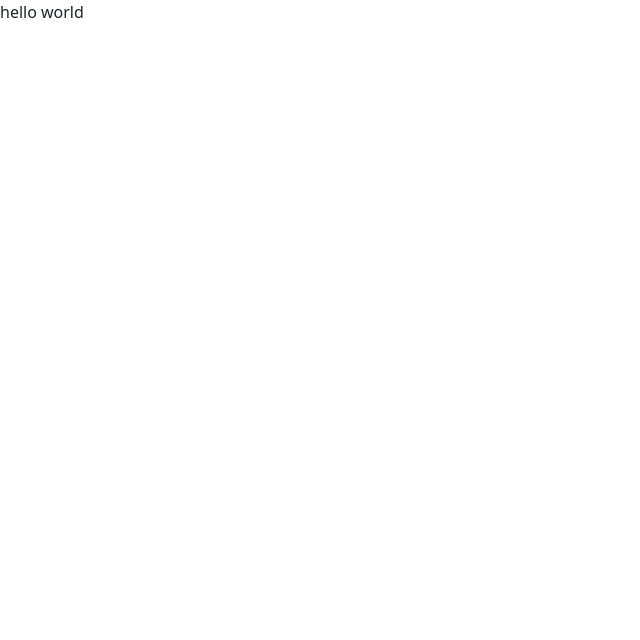
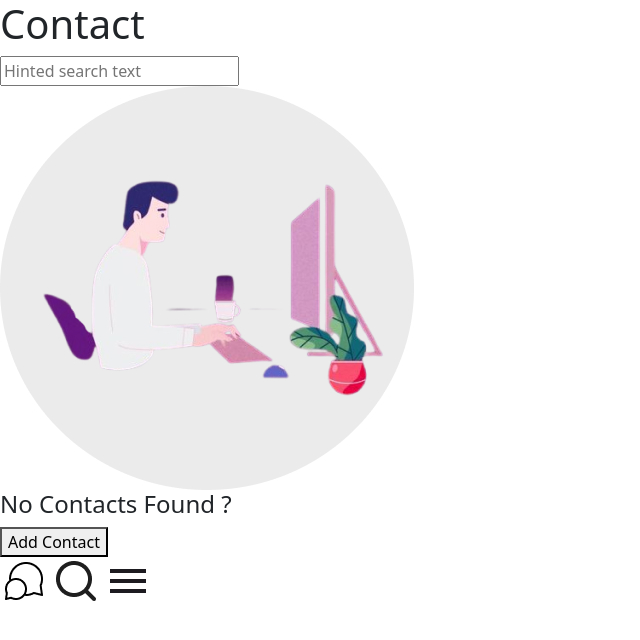
Before and after one commit to mustaphaouadad/Contact, a plain HTML site: page add.html in a window 1280 px wide. Shown: the whole page, without its empty margins (0-640 px from the left). Drawn offline with nearby package versions, Linux system fonts and the light colour scheme.

Commit message:
crée contenu de page add.html

```diff
--- a/add.html
+++ b/add.html
@@ -9,6 +9,21 @@
 
 </head>
 <body>
-    <p>hello world</p>
+    <header>
+        <h1>Contact</h1>
+        <section>
+            <input type="search" placeholder="Hinted search text">
+        </section>
+        <section>
+            <img src="assets/images/Group 2.jpg" alt="image not fond" >
+            <h4>No Contacts Found ?</h4>
+            <button>Add Contact</button>
+        </section>
+    </header>
+    <footer>
+        <img src="assets/images/Message Chat 01.jpg" alt="Message chat">
+        <img src="assets/images/Search.jpg" alt="Search">
+        <img src="assets/images/menu.png" alt="menu">
+    </footer>
 </body>
 </html>
```
Also changed, not shown: assets/images/Group 2.jpg (added), assets/images/Message Chat 01.jpg (added), assets/images/Search.jpg (added), assets/images/menu.png (added).
